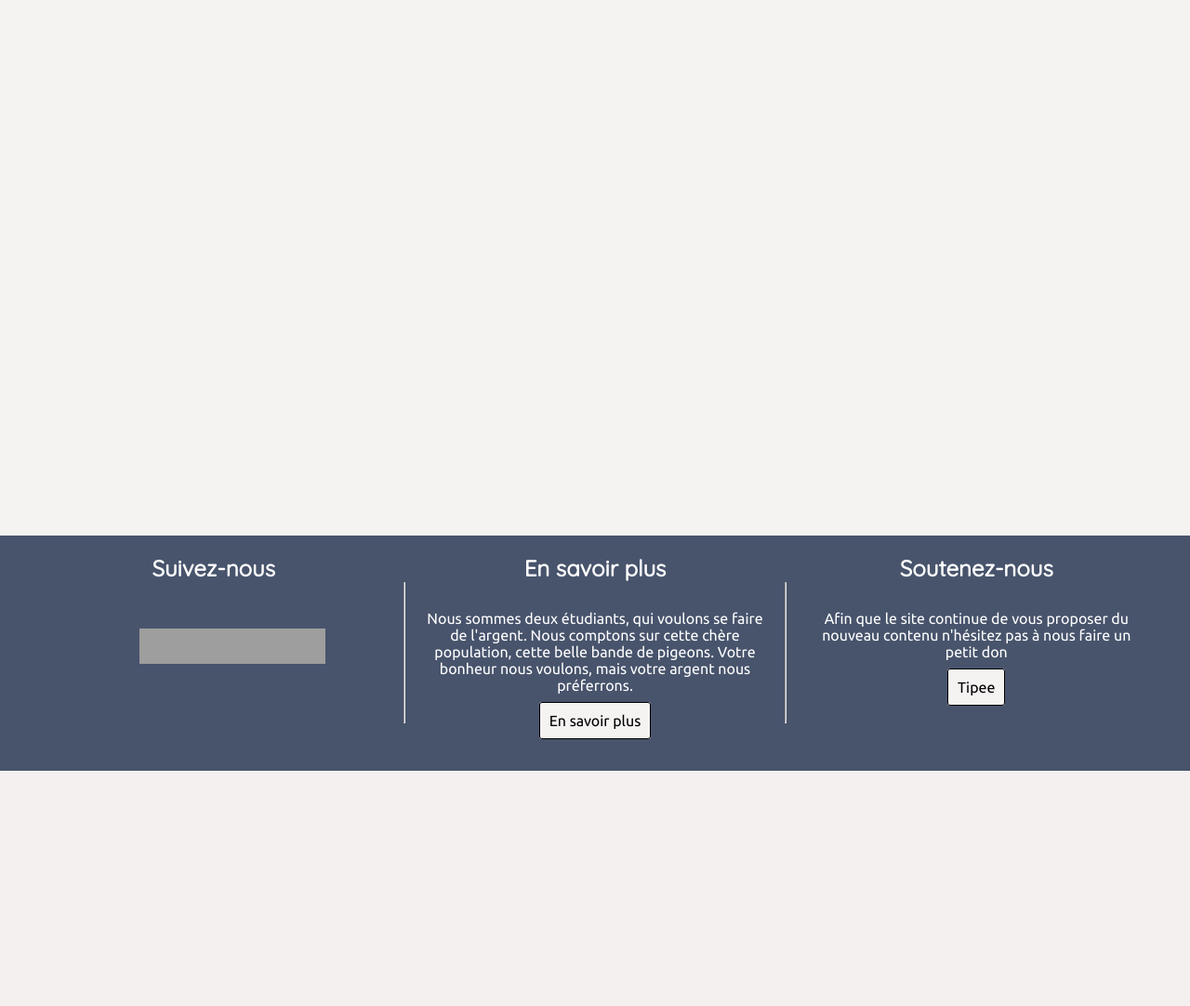
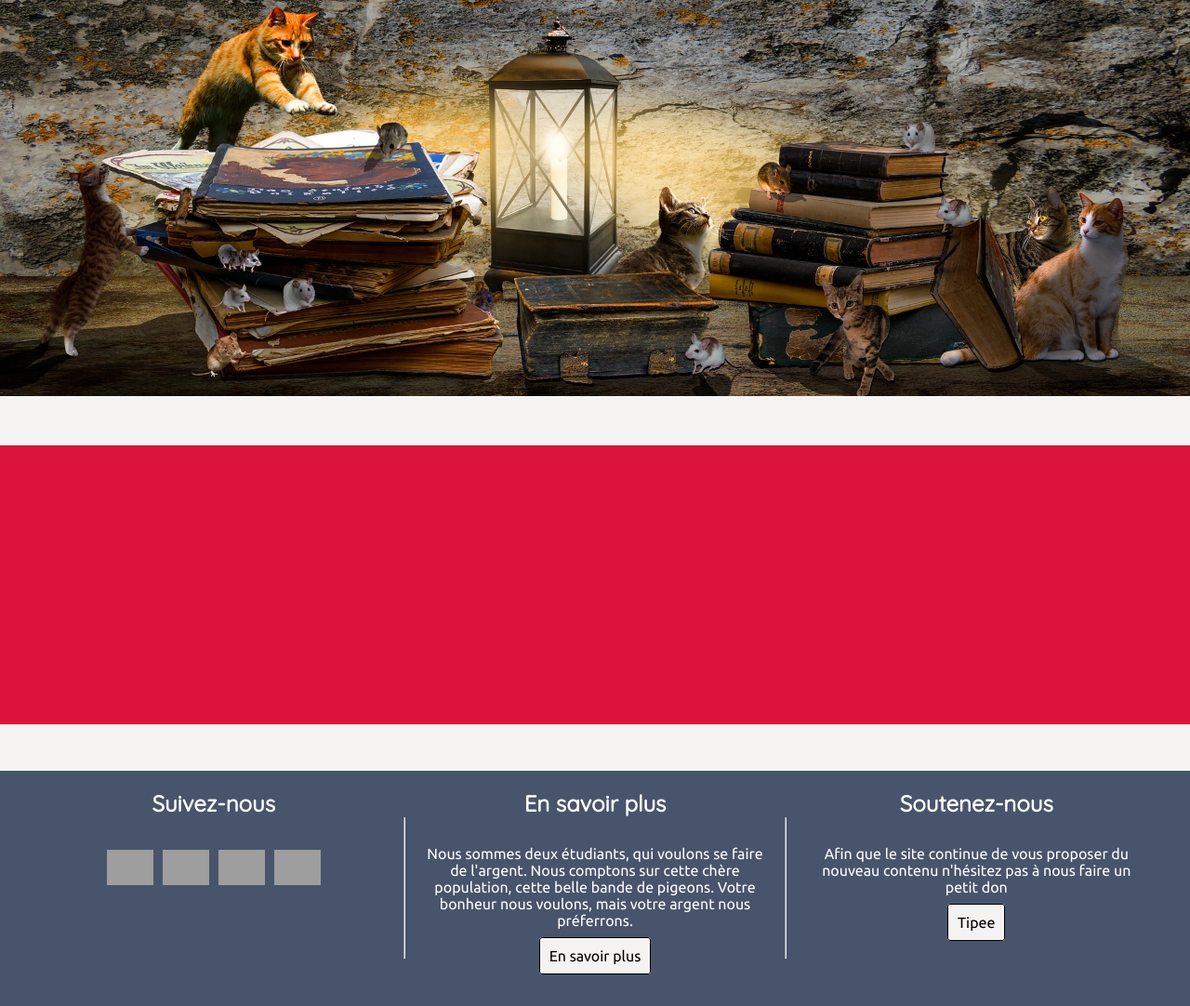
Before and after one commit to paralixo/ecommerceManga, a PHP site: page /pages/index.php in a window 1280 px wide. Shown: the part 90-1172 px from the top of the page at 93% size. Before the commit the page ends 919 px from the top, so only its background shows below. Run offline with PHP 8.4, Linux system fonts and the light colour scheme; grey boxes are pictures that could not be loaded.

Commit message:
tiens kdo

```diff
--- a/easymanga/pages/footer.php
+++ b/easymanga/pages/footer.php
@@ -10,7 +10,7 @@
 	<!-- Premier block "Qui sommes nous ?" -->
     	<div id="suivezNous">
 		<h2>Suivez-nous</h2>
-        <div>
+        <div id="reseauxSociaux">
             <a href="http://www.twitter.com"><img src="../images/originaux/logo_twitter_origin" alt="suivez-nous sur twitter" title="Twitter"></a>
             <a href="http://www.facebook.com"><img src="../images/originaux/logo_facebook_origin" alt="suivez-nous sur facebook" title="Facebook"></a>
             <a href="http://www.instagram.com"><img src="../images/originaux/logo_instagram_origin" alt="suivez-nous sur instagram" title="Instagram"></a>
--- a/easymanga/pages/index.php
+++ b/easymanga/pages/index.php
@@ -9,7 +9,15 @@
     <body>
         <?php include 'header.php' ; ?>
 
-<br><br><br><br><br><br><br><br><br><br><br><br><br><br><br><br><br><br><br><br><br><br><br><br><br><br><br><br><br><br><br><br>
+        <div id="banniere">
+
+            <img src="../images/banniere.jpg" />
+
+        </div>
+
+        <div id="defilement">
+
+        </div>
 
         <?php include 'footer.php' ; ?>
 
--- a/easymanga/style/footer.css
+++ b/easymanga/style/footer.css
@@ -14,7 +14,7 @@ footer h2 {
     margin-bottom: 30px;
 }
 
-footer div {
+footer div:not(#reseauxSociaux) {
     width: 33%;
     padding: 20px;
     text-align: center;
@@ -24,12 +24,11 @@ footer #suivezNous div {
     width: 100%;
     display: flex;
     justify-content: center;
-
 }
 
 footer #suivezNous img {
     width: 50px;
-
+    margin: 5px;
 }
 
 footer div p {
--- a/easymanga/style/style.css
+++ b/easymanga/style/style.css
@@ -13,3 +13,23 @@ body {
 strong {
     font-weight: normal;
 }
+
+/* BANNIERE */
+
+#banniere {
+    margin-bottom: 50px;
+}
+
+#banniere img {
+    height: auto;
+    width: 100%;
+}
+
+
+/* DEFILEMENT */
+
+#defilement {
+    background-color: crimson;
+    height: 300px;
+    margin-bottom: 50px;
+}
```
Also changed, not shown: easymanga/images/banniere.jpg (added).
